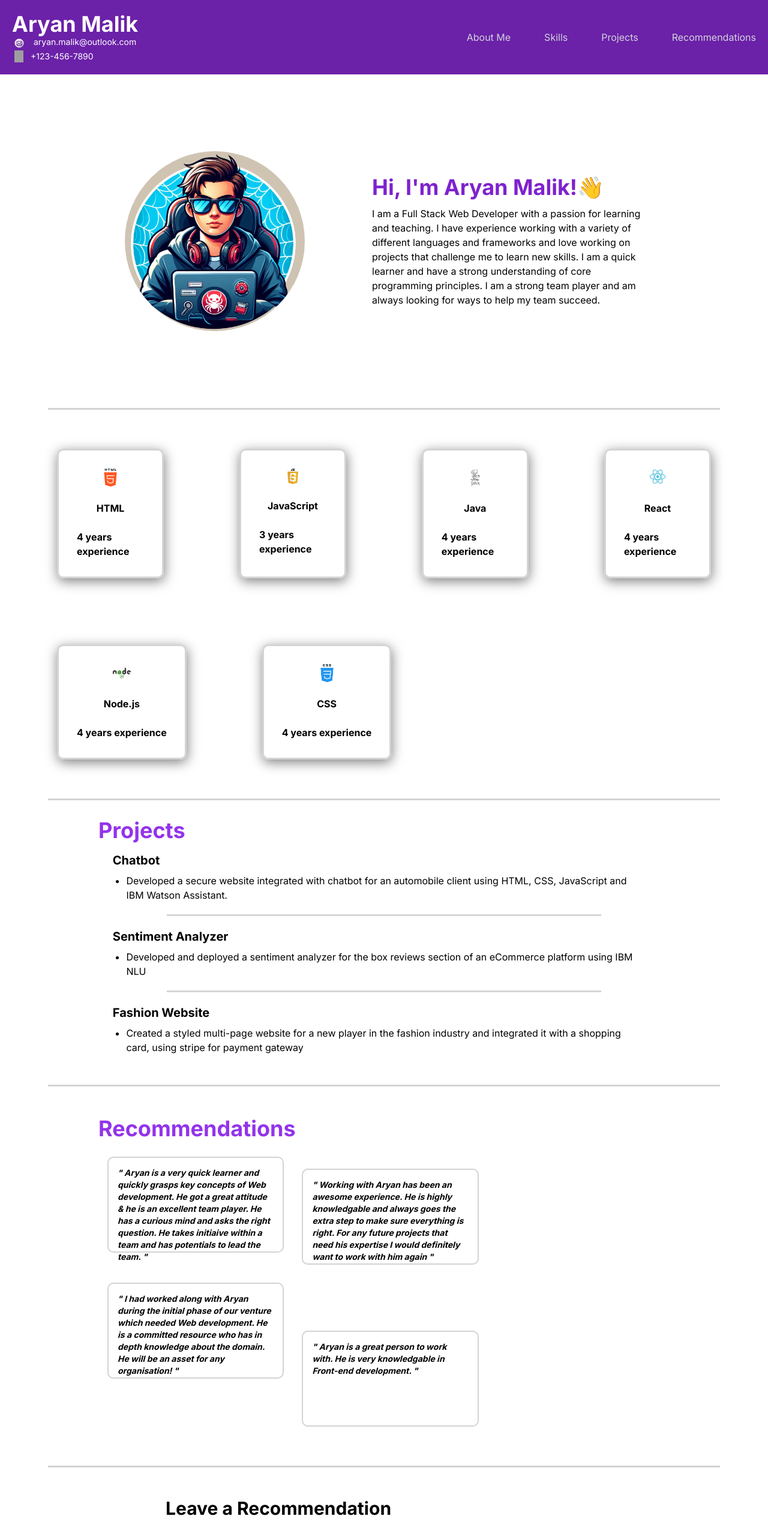
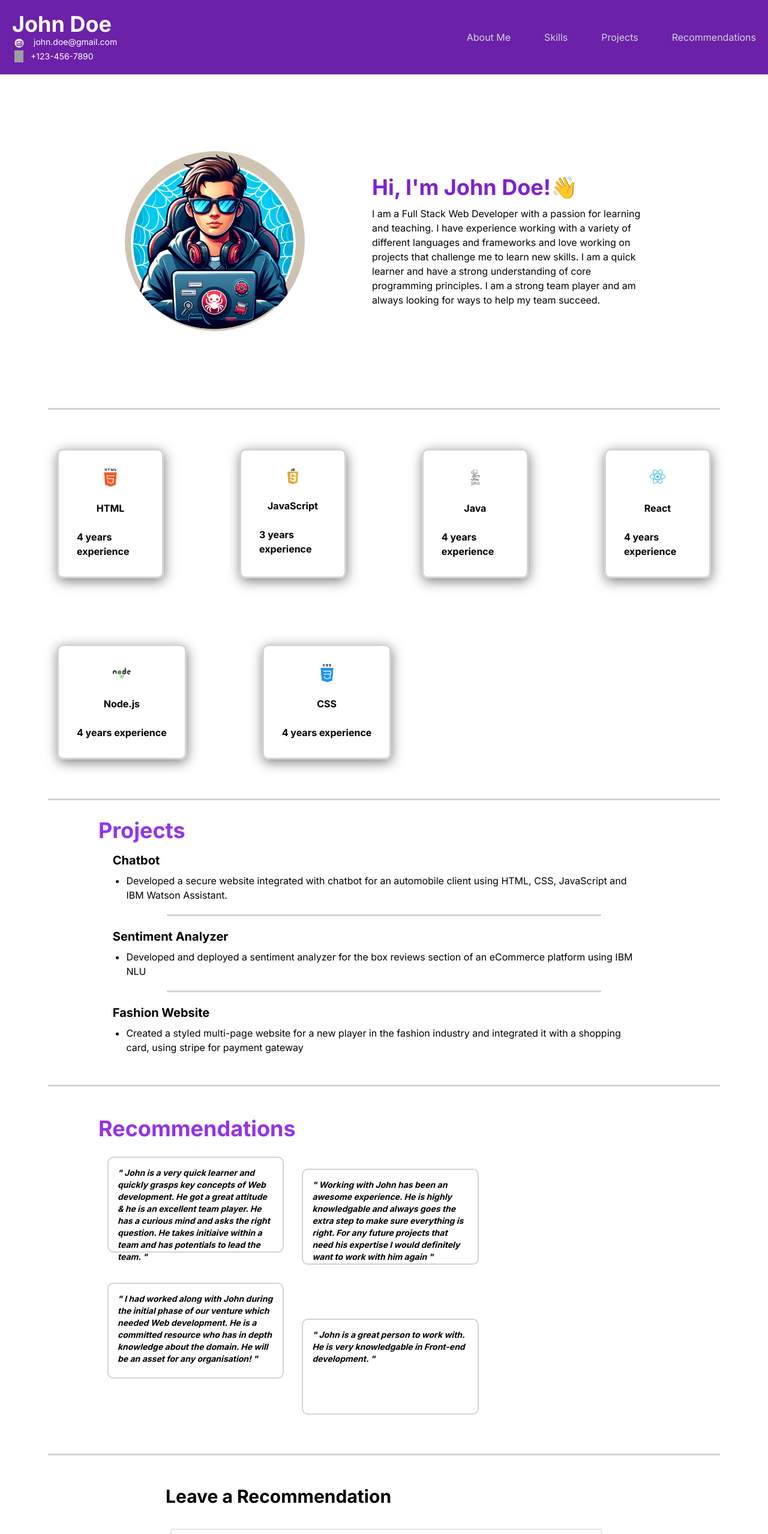
Before and after one commit to 0xScratch/Coursera-Project, a Next.js app: page / in a window 1280 px wide. Shown: the top 2557 px of the page at 60% size. Built offline with nearby package versions, Linux system fonts and the light colour scheme; grey boxes are pictures that could not be loaded.

Commit message:
Final changes

```diff
--- a/app/components/Hero.jsx
+++ b/app/components/Hero.jsx
@@ -14,7 +14,7 @@ export const Hero = () => {
 
             {/* Description */}
             <div className="my-auto">
-                <h1 className="text-purple-700 font-bold text-4xl mb-3">Hi, I&apos;m Aryan Malik!👋</h1>
+                <h1 className="text-purple-700 font-bold text-4xl mb-3">Hi, I&apos;m John Doe!👋</h1>
                 <p>
                     I am a Full Stack Web Developer with a passion for learning and teaching. I have experience working with a variety of different languages and frameworks and love working on projects that challenge me to learn new skills. I am a quick learner and have a strong understanding of core programming principles. I am a strong team player and am always looking for ways to help my team succeed.
                 </p>
--- a/app/components/Navbar.jsx
+++ b/app/components/Navbar.jsx
@@ -8,7 +8,7 @@ export const Navbar = () => {
             <div className="flex-row text-white">
 
                 {/* Name */}
-                <h1 className="text-4xl font-bold">Aryan Malik</h1>
+                <h1 className="text-4xl font-bold">John Doe</h1>
 
                 {/* Email */}
                 <div className="flex text-sm gap-3">
@@ -18,7 +18,7 @@ export const Navbar = () => {
                         width={24}
                         height={24}
                     />
-                    <p>aryan.malik@outlook.com</p>
+                    <p>john.doe@gmail.com</p>
                 </div>
 
                 {/* Phone Number */}
--- a/app/components/Recommendation.jsx
+++ b/app/components/Recommendation.jsx
@@ -4,22 +4,22 @@ export const Recommendation = () => {
             <h1 className="text-purple-600 text-4xl font-bold mb-3">Recommendations</h1>
             <div className="recommendation-card">
                 <p className="text-sm italic font-bold">
-                    &quot; Aryan is a very quick learner and quickly grasps key concepts of Web development. He got a great attitude & he is an excellent team player. He has a curious mind and asks the right question. He takes initiaive within a team and has potentials to lead the team. &quot;
+                    &quot; John is a very quick learner and quickly grasps key concepts of Web development. He got a great attitude & he is an excellent team player. He has a curious mind and asks the right question. He takes initiaive within a team and has potentials to lead the team. &quot;
                 </p>
             </div>
             <div className="recommendation-card">
                 <p className="text-sm italic font-bold">
-                    &quot; Working with Aryan has been an awesome experience. He is highly knowledgable and always goes the extra step to make sure everything is right. For any future projects that need his expertise I would definitely want to work with him again &quot;
+                    &quot; Working with John has been an awesome experience. He is highly knowledgable and always goes the extra step to make sure everything is right. For any future projects that need his expertise I would definitely want to work with him again &quot;
                 </p>
             </div>
             <div className="recommendation-card">
                 <p className="text-sm italic font-bold">
-                    &quot; I had worked along with Aryan during the initial phase of our venture which needed Web development. He is a committed resource who has in depth knowledge about the domain. He will be an asset for any organisation! &quot;
+                    &quot; I had worked along with John during the initial phase of our venture which needed Web development. He is a committed resource who has in depth knowledge about the domain. He will be an asset for any organisation! &quot;
                 </p>
             </div>
             <div className="recommendation-card">
                 <p className="text-sm italic font-bold">
-                    &quot; Aryan is a great person to work with. He is very knowledgable in Front-end development. &quot;
+                    &quot; John is a great person to work with. He is very knowledgable in Front-end development. &quot;
                 </p>
             </div>
         </div>
```
